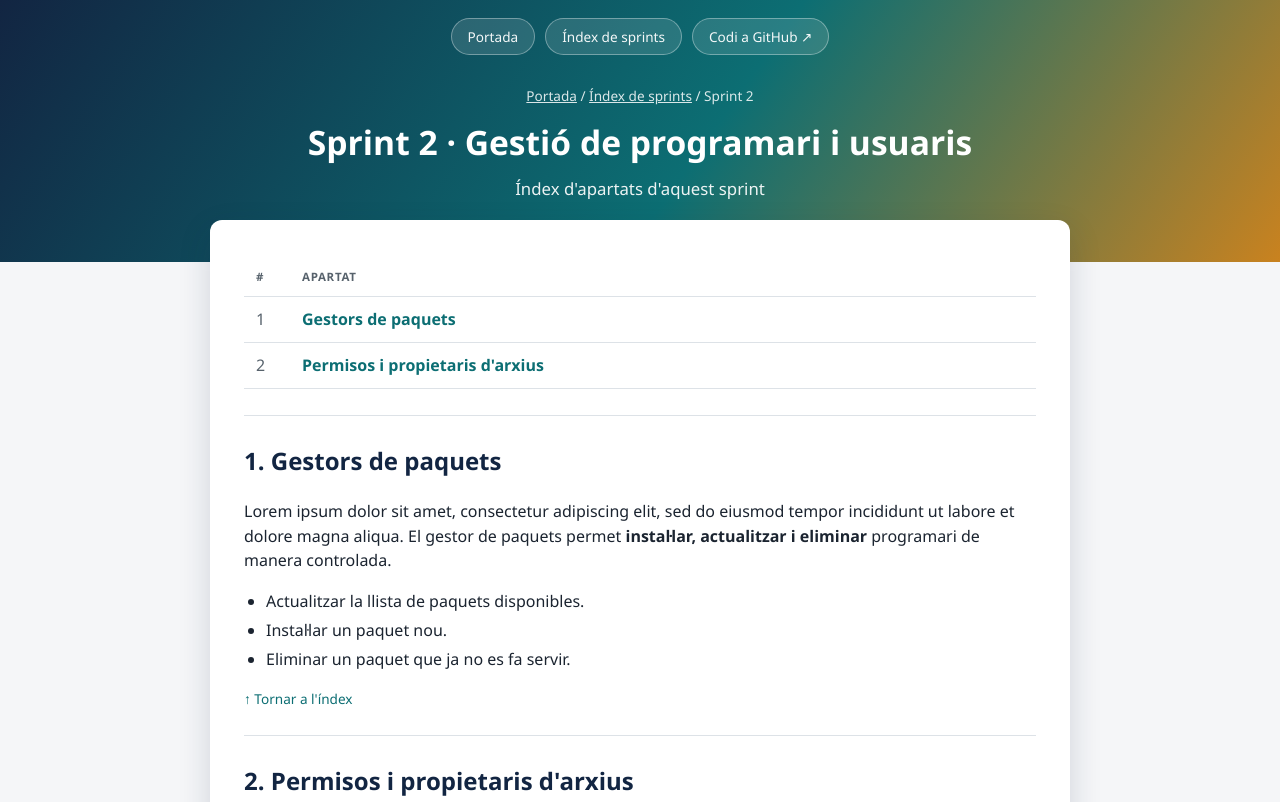
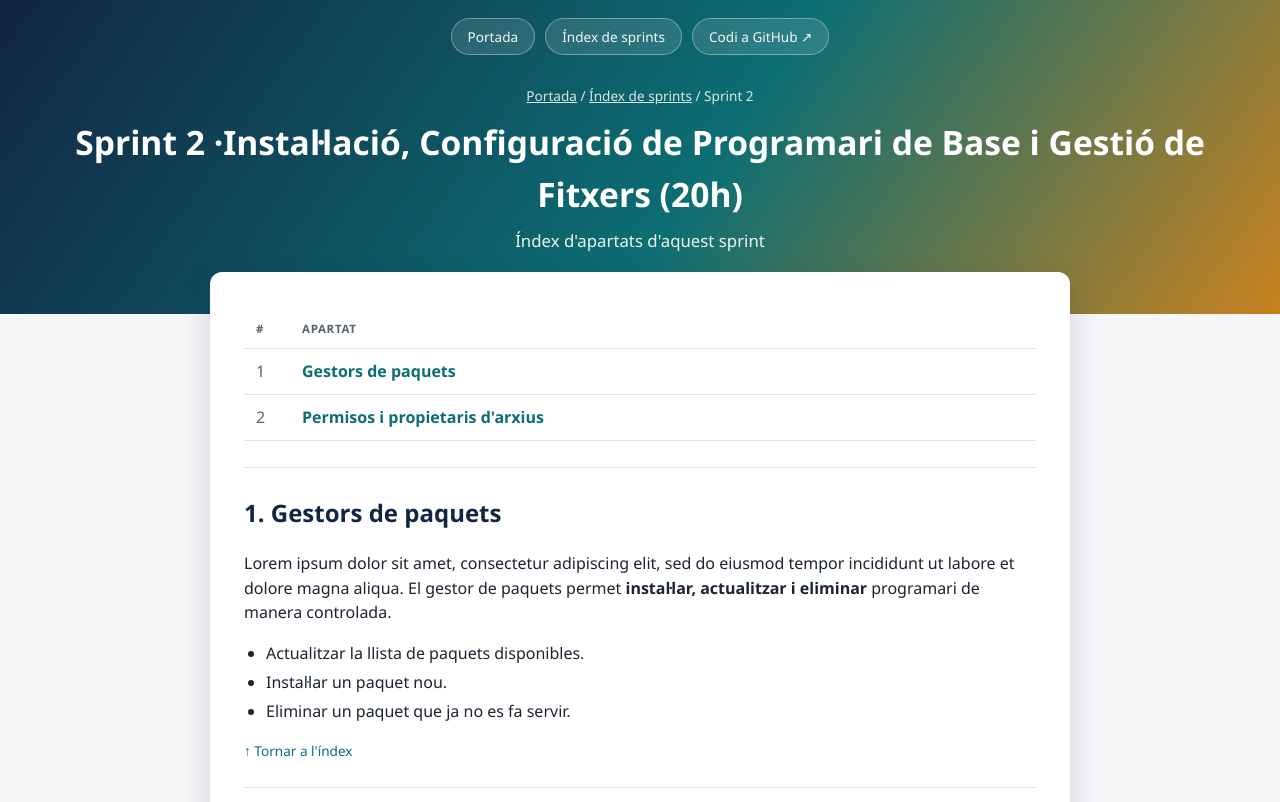
Before and after one commit to lailachoubani/sistemes_operatius, a plain HTML site: page sprint2/index.html in a window 1280 px wide. Shown: the top 802 px of the page. Drawn offline with Linux system fonts and the light colour scheme.

Commit message:
Update title and header for Sprint 2

```diff
--- a/sprint2/index.html
+++ b/sprint2/index.html
@@ -3,7 +3,7 @@
 <head>
 <meta charset="UTF-8">
 <meta name="viewport" content="width=device-width, initial-scale=1.0">
-<title>Sprint 2 · Gestió de programari i usuaris</title>
+<title>Sprint 2 · Instal·lació, Configuració de Programari de Base i Gestió de Fitxers (20h)</title>
 <link rel="stylesheet" href="../css/estils.css">
 </head>
 <body>
@@ -16,7 +16,7 @@
   </nav>
   <div class="hero-titol">
     <p class="miguetes"><a href="../index.html">Portada</a> / <a href="../sprints.html">Índex de sprints</a> / Sprint 2</p>
-    <h1>Sprint 2 · Gestió de programari i usuaris</h1>
+    <h1>Sprint 2 ·Instal·lació, Configuració de Programari de Base i Gestió de Fitxers (20h)</h1>
     <p class="subtitol">Índex d'apartats d'aquest sprint</p>
   </div>
 </header>
```
